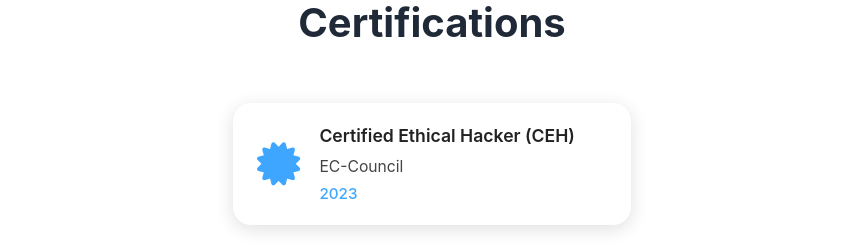
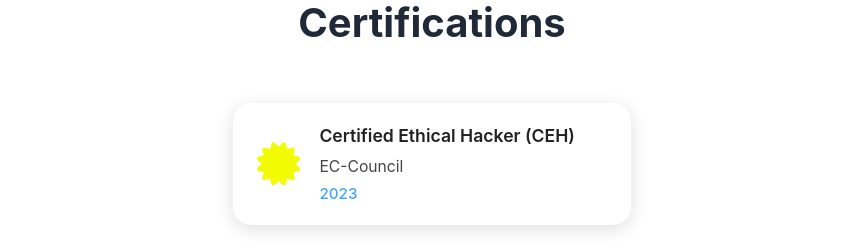
Before and after one commit to 1Terabit/es-portfolio, a website built with Vite: page index.html in a window 1280 px wide. Shown: the part 2580-2829 px from the top of the page, without its empty margins (208-1071 px from the left). Built offline with nearby package versions, Linux system fonts and the light colour scheme.

Commit message:
style: change certification icon color from blue to yellow

```diff
--- a/styles.css
+++ b/styles.css
@@ -992,7 +992,7 @@
 
 .cert-icon {
   font-size: 2.7rem;
-  color: #3fa6ff;
+  color: #f3fb00;
   flex-shrink: 0;
 }
 
```
